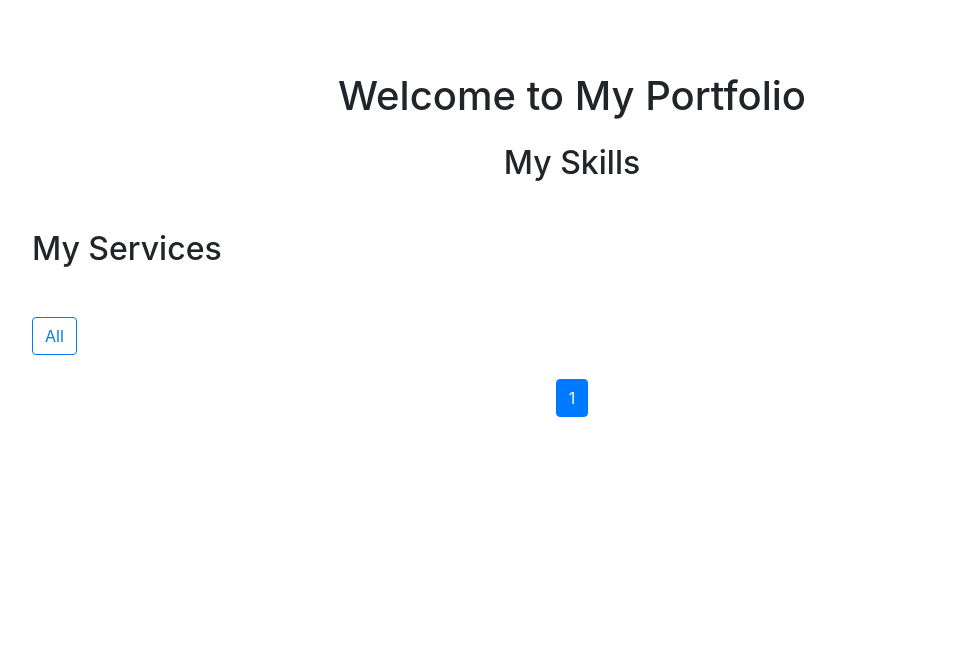
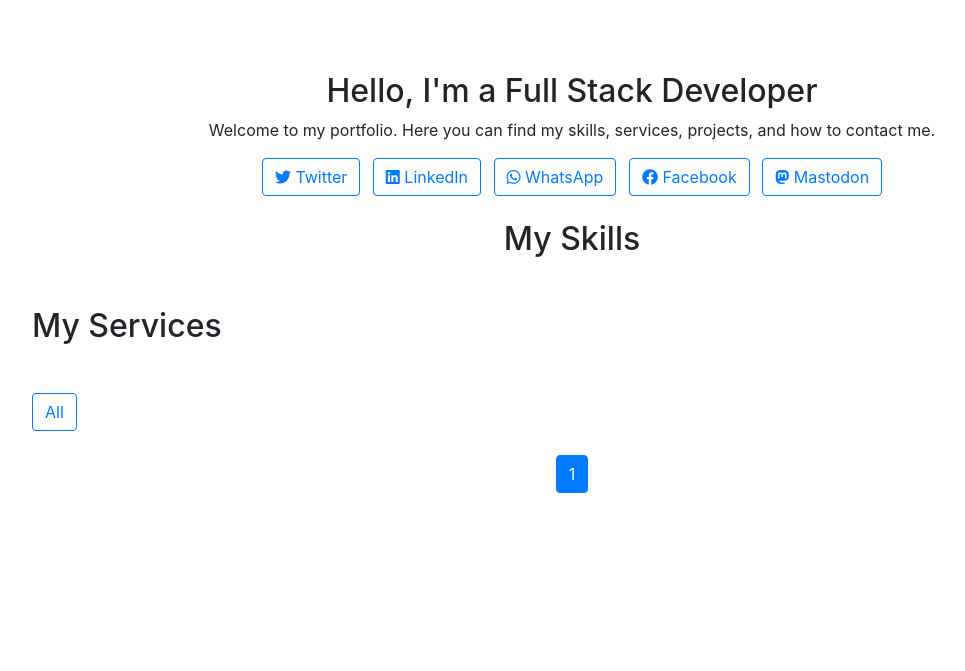
Before and after one commit to HamaBarhamou/myportfolio, a Django app: page / in a window 1280 px wide. Shown: the part 56-727 px from the top of the page, without its empty margins (68-1033 px from the left). Run offline with Django 5.2, Linux system fonts and the light colour scheme; data that the repository does not hold is empty; some libraries are stand-ins or nearby versions.

Commit message:
Ajout de la section de présentation et des liens vers les réseaux sociaux sur la page d'accueil
- Ajout d'une section de présentation avec un message de bienvenue et une description
- Ajout de liens vers les réseaux sociaux (Twitter, LinkedIn, WhatsApp, Facebook, Mastodon) avec des icônes de Font Awesome
- Intégration de la bibliothèque Font Awesome pour les icônes des réseaux sociaux
- Mise à jour du template de la page d'accueil pour inclure ces modifications

```diff
--- a/portfolio/templates/portfolio/home.html
+++ b/portfolio/templates/portfolio/home.html
@@ -4,7 +4,21 @@
 
 {% block content %}
   <div class="container mt-5">
-    <h1 class="mb-4 text-center">Welcome to My Portfolio</h1>
+
+    <!-- Introduction Section -->
+    <div class="row mb-4">
+      <div class="col-md-12 text-center">
+        <h2>Hello, I'm a Full Stack Developer</h2>
+        <p>Welcome to my portfolio. Here you can find my skills, services, projects, and how to contact me.</p>
+        <div class="social-icons mt-3">
+          <a href="#" target="_blank" class="btn btn-outline-primary mx-1"><i class="fab fa-twitter"></i> Twitter</a>
+          <a href="https://linkedin.com/in/your_linkedin_handle" target="_blank" class="btn btn-outline-primary mx-1"><i class="fab fa-linkedin"></i> LinkedIn</a>
+          <a href="https://wa.me/your_whatsapp_number" target="_blank" class="btn btn-outline-primary mx-1"><i class="fab fa-whatsapp"></i> WhatsApp</a>
+          <a href="https://facebook.com/your_facebook_handle" target="_blank" class="btn btn-outline-primary mx-1"><i class="fab fa-facebook"></i> Facebook</a>
+          <a href="https://mastodon.social/@your_mastodon_handle" target="_blank" class="btn btn-outline-primary mx-1"><i class="fab fa-mastodon"></i> Mastodon</a>
+        </div>
+      </div>
+    </div>
 
     <!-- Skills Section -->
     <div class="row mb-4">
@@ -29,6 +43,7 @@
         </div>
       </div>
     </div>
+
     <!-- Services Section -->
     <div class="row mb-4">
       <div class="col-md-12">
@@ -78,6 +93,7 @@
         </div>
       {% endfor %}
     </div>
+
     <!-- Pagination -->
     <nav aria-label="Page navigation">
       <ul class="pagination justify-content-center">
--- a/templates/base.html
+++ b/templates/base.html
@@ -5,6 +5,8 @@
     <meta name="viewport" content="width=device-width, initial-scale=1.0">
     <title>{% block title %}My Portfolio{% endblock %}</title>
     <link rel="stylesheet" href="https://stackpath.bootstrapcdn.com/bootstrap/4.5.2/css/bootstrap.min.css">
+    <link rel="stylesheet" href="https://stackpath.bootstrapcdn.com/bootstrap/4.5.2/css/bootstrap.min.css">
+    <link rel="stylesheet" href="https://cdnjs.cloudflare.com/ajax/libs/font-awesome/5.15.3/css/all.min.css">
     <style>
         body {
             display: flex;
```
